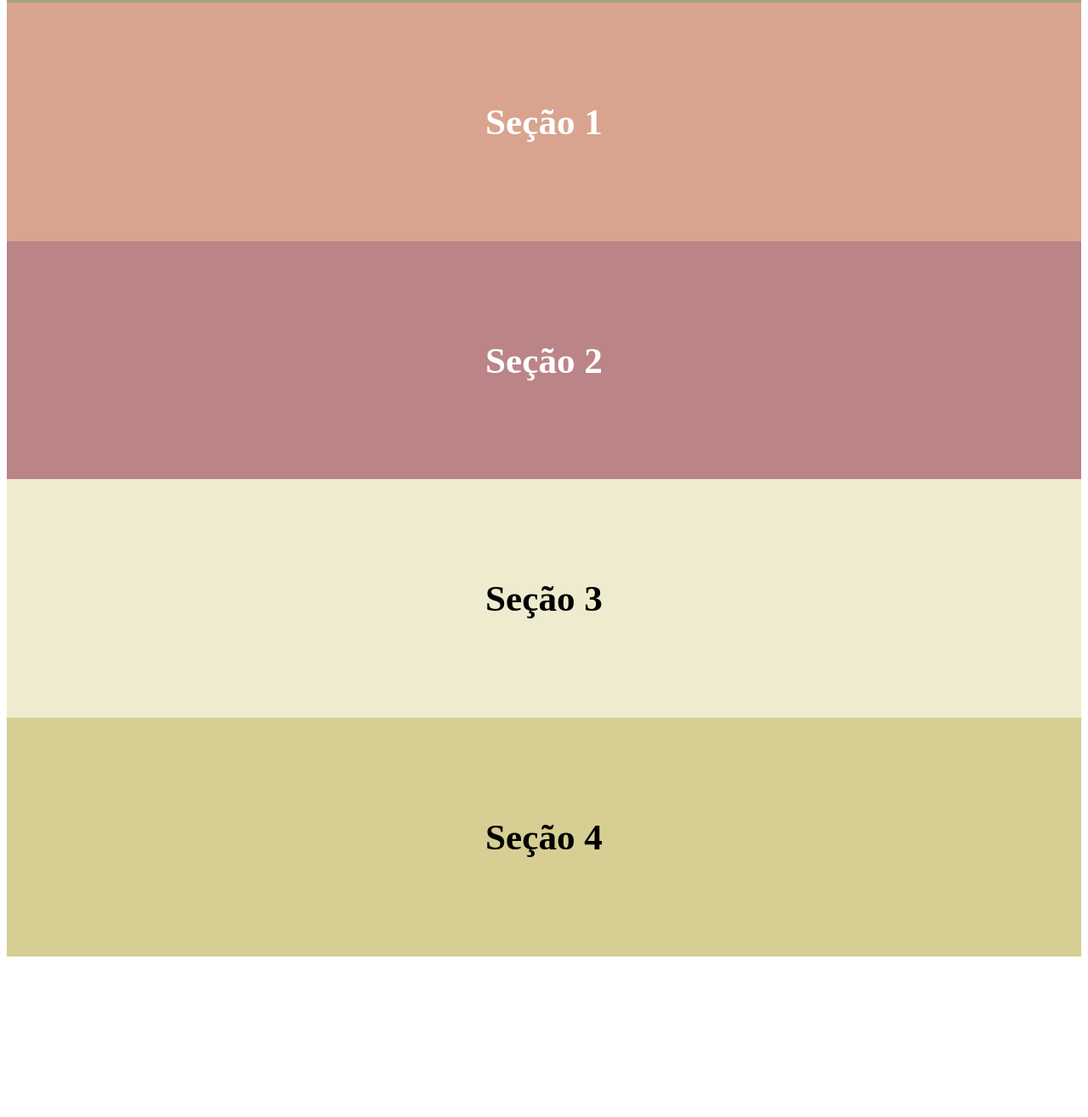
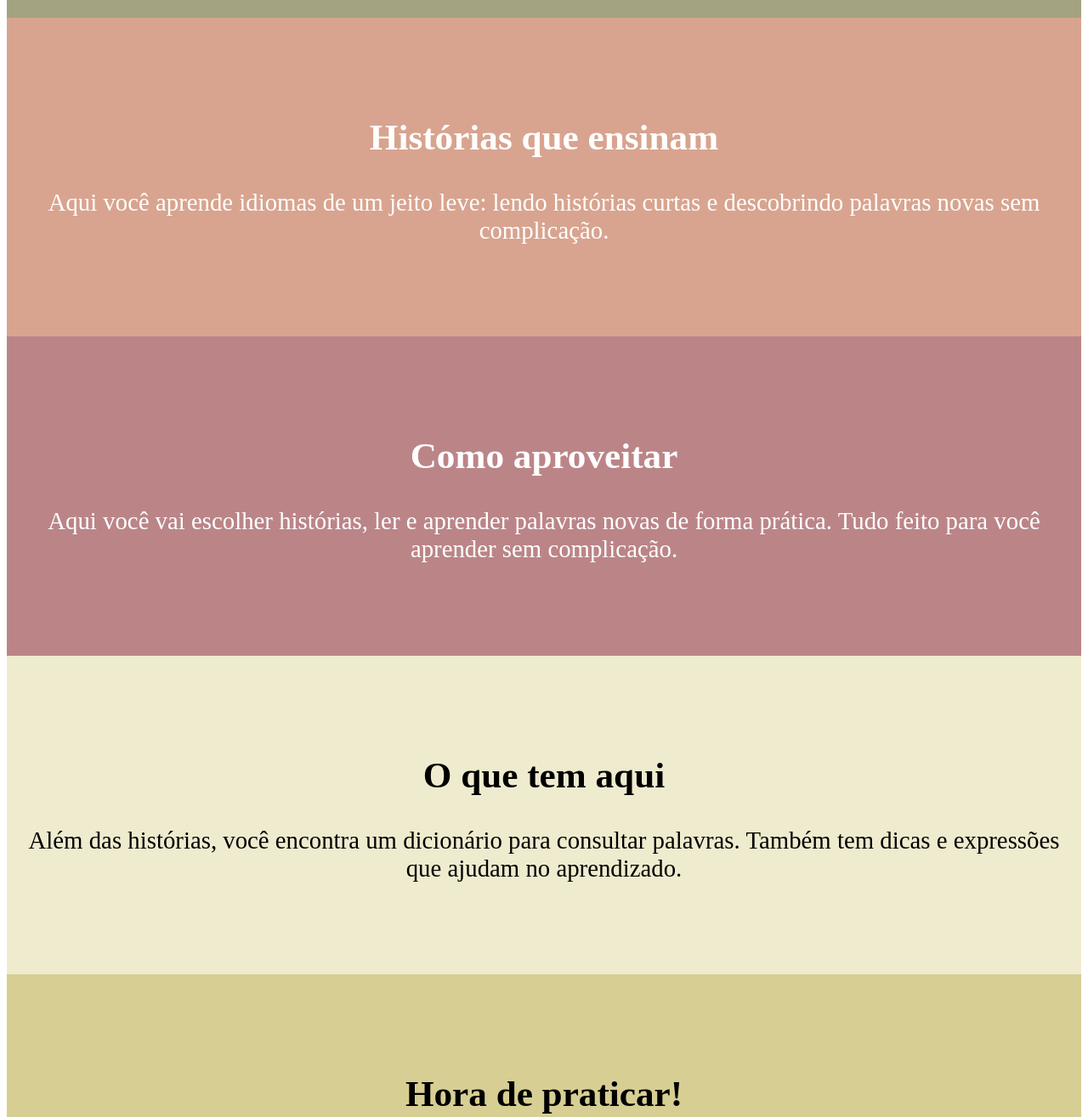
Before and after one commit to Dudaxuxu28/trabalho-pm, a plain HTML site: page index.html in a window 1280 px wide. Shown: the part 212-1527 px from the top of the page at 85% size. Before the commit the page ends 1346 px from the top, so only its background shows below. Drawn offline with Linux system fonts and the light colour scheme.

Commit message:
Update index.html

```diff
--- a/index.html
+++ b/index.html
@@ -9,30 +9,49 @@
 </head>
 
 <body>
-    <!-- Banner -->
+    --- Banner
     <header class="banner">
         <div class="overlay">
             <h1>Aprendendo Idiomas com Histórias</h1>
         </div>
     </header>
 
+ <!-- Seção 1 -->
+<section class="secao" id="sec1">
+  <h2>Histórias que ensinam</h2>
+  <p>
+    Aqui você aprende idiomas de um jeito leve: lendo histórias curtas
+    e descobrindo palavras novas sem complicação.
+  </p>
+</section>
 
-    <section class="secao" id="sec1">
-        <h2>Seção 1</h2>
-    </section>
+<!-- Seção 2 -->
+<section class="secao" id="sec2">
+  <h2>Como aproveitar</h2>
+  <p>
+    Aqui você vai escolher histórias, ler e aprender palavras novas de forma prática.
+    Tudo feito para você aprender sem complicação.
+  </p>
+</section>
 
-    <section class="secao" id="sec2">
-        <h2>Seção 2</h2>
-    </section>
+<!-- Seção 3 -->
+<section class="secao" id="sec3">
+  <h2>O que tem aqui</h2>
+  <p>
+    Além das histórias, você encontra um dicionário para consultar palavras.
+    Também tem dicas e expressões que ajudam no aprendizado.
+  </p>
+</section>
 
-    <section class="secao" id="sec3">
-        <h2>Seção 3</h2>
-    </section>
+<!-- Seção 4 -->
+<section class="secao" id="sec4">
+  <h2>Hora de praticar!</h2>
+  <p>Clique no botão abaixo e veja uma dica rápida para aprender idiomas:</p>
+  <button onclick="mostrarDica()">Mostrar dica</button>
+  <p id="dica" style="margin-top: 10px; font-weight: bold;"></p>
+</section>
 
 
-    <section class="secao" id="sec4">
-        <h2>Seção 4</h2>
-    </section>
 
     <script src="script.js"></script>
 </body>
```
